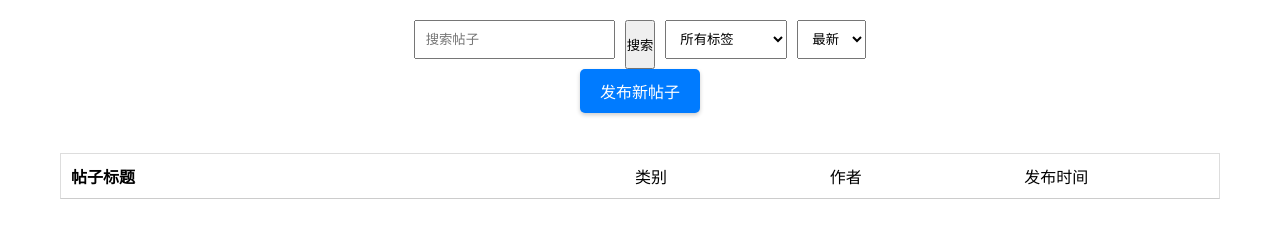
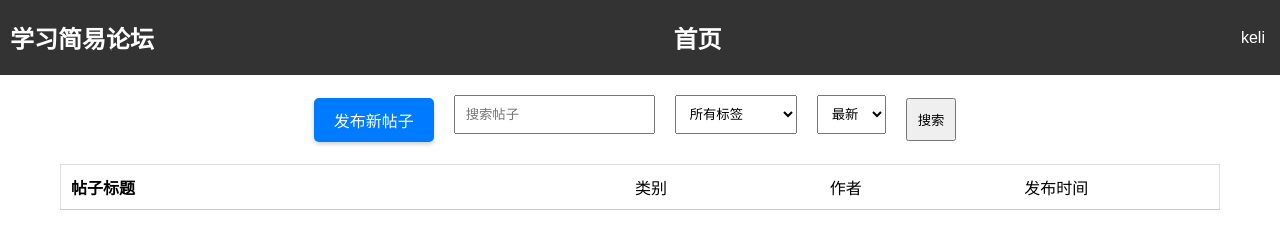
Before and after one commit to sustech-cs304/SUSTech-study-website, a website: page SEproject/target/classes/templates/study_advice.html in a window 1280 px wide. Drawn offline with Linux system fonts and the light colour scheme; no server answers.

Commit message:
modify sturdy_advice css

```diff
--- a/SEproject/src/main/resources/static/css/style.css
+++ b/SEproject/src/main/resources/static/css/style.css
@@ -113,24 +113,110 @@ body {
 }
 
 .new-post-container {
-    max-width: 1200px;
+    max-width: 600px; /* 或者其他你认为合适的宽度 */
     margin: 0 auto;
     padding: 20px;
+    display: flex;
+    flex-direction: column;
+    align-items: center;
+    justify-content: center;
+    height: 100vh; /* 使容器高度占满整个视口高度 */
 }
 
 .form-layout {
-    display: grid;
-    grid-template-columns: 1fr 2fr;
+    display: flex;
+    flex-direction: column;
     gap: 20px;
-    align-items: start;
+    width: 100%;
 }
 
+/* 添加返回按钮样式 */
+#back-button {
+    margin-bottom: 20px;
+    background-color: #6c757d;
+    color: white;
+    text-align: center;
+    text-decoration: none;
+    display: inline-block;
+    border: none;
+    cursor: pointer;
+    border-radius: 5px; /* 添加圆角 */
+    box-shadow: 0 2px 4px rgba(0,0,0,0.2); /* 添加简单的阴影 */
+    transition: background-color 0.3s, box-shadow 0.3s; /* 添加过渡效果使按钮在交互时更平滑 */
+    padding: 10px 20px;
+    margin-left: -500px; /* 负值可以向左移动 */
+}
+
+#back-button:hover {
+    background-color: #5a6268; /* 鼠标悬停时的背景颜色 */
+    box-shadow: 0 4px 8px rgba(0,0,0,0.3); /* 鼠标悬停时的阴影 */
+}
+
+#back-button:active {
+    background-color: #545b62; /* 鼠标点击时的背景颜色 */
+    box-shadow: 0 2px 4px rgba(0,0,0,0.2); /* 模拟按钮被按下的效果 */
+}
+
+/* Styles for navbar */
+.navbar {
+    /*padding-top: 20px; !* 增加顶部内边距 *!*/
+    /*padding-bottom: 20px; !* 增加底部内边距 *!*/
+    background-color: #333; /* Grey-black background */
+    color: white;
+    display: flex;
+    justify-content: space-between;
+    align-items: center;
+    padding: 20px 10px;
+}
+
+.nav-user {
+    display: flex;
+    align-items: center;
+    position: relative; /* For absolute positioning of dropdown menu */
+}
+
+.nav-user span {
+    margin-right: 5px; /* Spacing between user name and dropdown arrow */
+}
+
+.nav-brand {
+    font-weight: bold;
+    font-size: 24px;
+}
+
+.nav-item {
+    font-weight: bold;
+    font-size: 24px;
+    text-decoration: none; /* 去掉链接下划线 */
+}
+
+.nav-item.active {
+    font-weight: bold;
+    font-size: 24px;
+    color: white;
+}
+
+/* 鼠标悬停在“首页”上时的样式 */
+.nav-item:hover {
+    color: #5091cd; /* 改变文字颜色 */
+}
 
 #search-and-filter {
     display: flex;
     justify-content: center;
+    margin-top: 20px;
+}
+
+#center-content {
+    display: flex;
+    align-items: center;
     gap: 10px;
-    margin-top: 20px;
+}
+
+#search-filter input, #search-filter select, #search-btn {
+    padding: 10px;
+    margin-left: 10px;
+    margin-right: 10px; /* 添加右边距，保持间距一致 */
 }
 
 #search-and-filter input, #search-and-filter select, #post-button button {
@@ -141,7 +227,12 @@ body {
 #post-button {
     display: flex;
     justify-content: center;
-    margin-bottom: 20px;
+    /*margin-bottom: 20px;*/
+    /*flex-shrink: 0;*/
+}
+#post-button, #search-filter {
+    display: flex;
+    align-items: center;
 }
 
 #post-button button {
--- a/SEproject/target/classes/static/css/style.css
+++ b/SEproject/target/classes/static/css/style.css
@@ -113,24 +113,110 @@ body {
 }
 
 .new-post-container {
-    max-width: 1200px;
+    max-width: 600px; /* 或者其他你认为合适的宽度 */
     margin: 0 auto;
     padding: 20px;
+    display: flex;
+    flex-direction: column;
+    align-items: center;
+    justify-content: center;
+    height: 100vh; /* 使容器高度占满整个视口高度 */
 }
 
 .form-layout {
-    display: grid;
-    grid-template-columns: 1fr 2fr;
+    display: flex;
+    flex-direction: column;
     gap: 20px;
-    align-items: start;
+    width: 100%;
 }
 
+/* 添加返回按钮样式 */
+#back-button {
+    margin-bottom: 20px;
+    background-color: #6c757d;
+    color: white;
+    text-align: center;
+    text-decoration: none;
+    display: inline-block;
+    border: none;
+    cursor: pointer;
+    border-radius: 5px; /* 添加圆角 */
+    box-shadow: 0 2px 4px rgba(0,0,0,0.2); /* 添加简单的阴影 */
+    transition: background-color 0.3s, box-shadow 0.3s; /* 添加过渡效果使按钮在交互时更平滑 */
+    padding: 10px 20px;
+    margin-left: -500px; /* 负值可以向左移动 */
+}
+
+#back-button:hover {
+    background-color: #5a6268; /* 鼠标悬停时的背景颜色 */
+    box-shadow: 0 4px 8px rgba(0,0,0,0.3); /* 鼠标悬停时的阴影 */
+}
+
+#back-button:active {
+    background-color: #545b62; /* 鼠标点击时的背景颜色 */
+    box-shadow: 0 2px 4px rgba(0,0,0,0.2); /* 模拟按钮被按下的效果 */
+}
+
+/* Styles for navbar */
+.navbar {
+    /*padding-top: 20px; !* 增加顶部内边距 *!*/
+    /*padding-bottom: 20px; !* 增加底部内边距 *!*/
+    background-color: #333; /* Grey-black background */
+    color: white;
+    display: flex;
+    justify-content: space-between;
+    align-items: center;
+    padding: 20px 10px;
+}
+
+.nav-user {
+    display: flex;
+    align-items: center;
+    position: relative; /* For absolute positioning of dropdown menu */
+}
+
+.nav-user span {
+    margin-right: 5px; /* Spacing between user name and dropdown arrow */
+}
+
+.nav-brand {
+    font-weight: bold;
+    font-size: 24px;
+}
+
+.nav-item {
+    font-weight: bold;
+    font-size: 24px;
+    text-decoration: none; /* 去掉链接下划线 */
+}
+
+.nav-item.active {
+    font-weight: bold;
+    font-size: 24px;
+    color: white;
+}
+
+/* 鼠标悬停在“首页”上时的样式 */
+.nav-item:hover {
+    color: #5091cd; /* 改变文字颜色 */
+}
 
 #search-and-filter {
     display: flex;
     justify-content: center;
+    margin-top: 20px;
+}
+
+#center-content {
+    display: flex;
+    align-items: center;
     gap: 10px;
-    margin-top: 20px;
+}
+
+#search-filter input, #search-filter select, #search-btn {
+    padding: 10px;
+    margin-left: 10px;
+    margin-right: 10px; /* 添加右边距，保持间距一致 */
 }
 
 #search-and-filter input, #search-and-filter select, #post-button button {
@@ -141,7 +227,12 @@ body {
 #post-button {
     display: flex;
     justify-content: center;
-    margin-bottom: 20px;
+    /*margin-bottom: 20px;*/
+    /*flex-shrink: 0;*/
+}
+#post-button, #search-filter {
+    display: flex;
+    align-items: center;
 }
 
 #post-button button {
--- a/SEproject/target/classes/templates/study_advice.html
+++ b/SEproject/target/classes/templates/study_advice.html
@@ -8,14 +8,24 @@
 </head>
 <body>
 <header>
-  <!-- 可以在这里添加你的网站的导航栏 -->
+  <nav class="navbar">
+    <div class="nav-brand">学习简易论坛</div>
+    <a href="http://localhost:8080/" class="nav-item active">首页</a>
+    <div class="nav-user">
+      <span>keli</span>
+    </div>
+  </nav>
 </header>
 
 <main>
   <!-- 搜索和过滤区域 -->
   <section id="search-and-filter">
+    <div id="center-content">
+      <div id="post-button">
+        <a href="/new_post" class="btn btn-primary">发布新帖子</a>
+      </div>
+      <div id="search-filter">
         <input type="text" id="search-post" placeholder="搜索帖子">
-    <button id="search-btn">搜索</button>
         <select id="filter-tags" title="Filter posts by tags" aria-label="Filter posts by tags">
           <option value="all">所有标签</option>
           <option value="course_materials">课程资料分享</option>
@@ -26,12 +36,15 @@
           <option value="newest">最新</option>
           <option value="oldest">最旧</option>
         </select>
+        <button id="search-btn">搜索</button>
+      </div>
+    </div>
   </section>
 
   <!-- 发布按钮 -->
-  <section id="post-button">
-    <a href="/new_post" class="btn btn-primary">发布新帖子</a>
-  </section>
+<!--  <section id="post-button">-->
+<!--    <a href="/new_post" class="btn btn-primary">发布新帖子</a>-->
+<!--  </section>-->
 
   <!-- 帖子预览列表 -->
   <div id="posts-preview">
```
Also changed, not shown: SEproject/src/main/resources/templates/new_post.html (+5 -4 lines), SEproject/src/main/resources/templates/study_advice.html (+18 -5 lines), SEproject/target/classes/templates/history.html (+34 -32 lines), SEproject/target/classes/templates/main.html (+1 -1 lines), SEproject/target/classes/templates/new_post.html (+5 -4 lines), 12 other files. Lines whose indentation alone changed are shown as unchanged.
